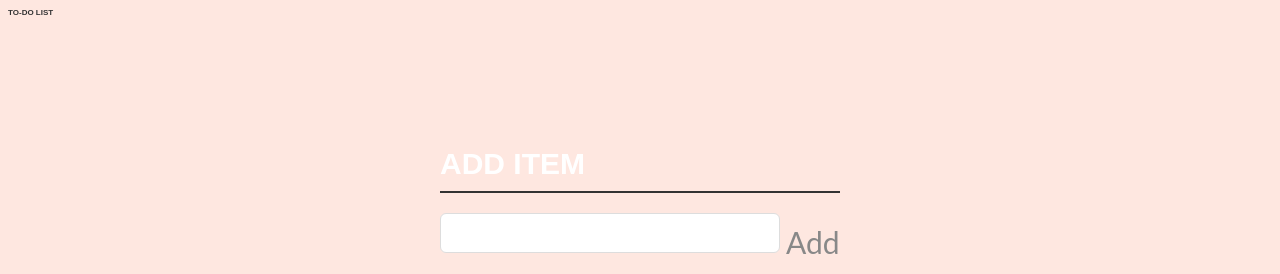
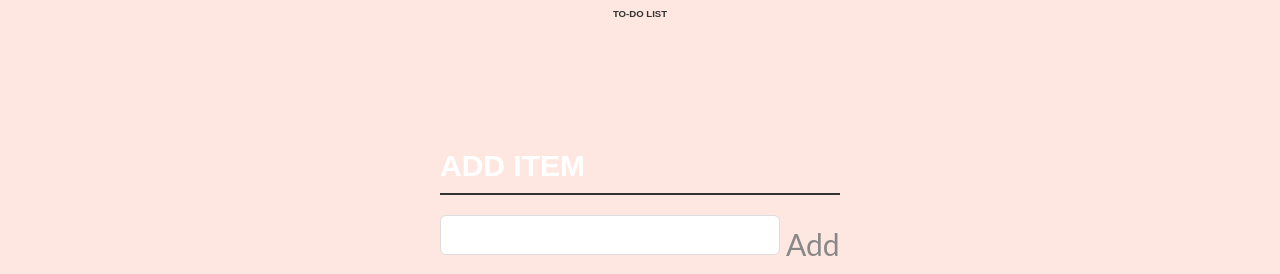
Before and after one commit to niki0718/todotasklist, a plain HTML site: page index.html in a window 1280 px wide. Shown: the top 274 px of the page. Drawn offline with Linux system fonts and the light colour scheme.

Commit message:
Update style.css

```diff
--- a/style.css
+++ b/style.css
@@ -8,11 +8,11 @@
     #secondary { width:100%; margin:0; border:none; }
 }/* Basic Style */
 .head{
-    font-size:0.5rem;
+    font-size:0.6rem;
     color: #333;
   font-family: Lato, sans-serif;
   font-family: sans-serif;
-
+    text-align:center;
 }
 body {
   /*background: #fff;*/
```
